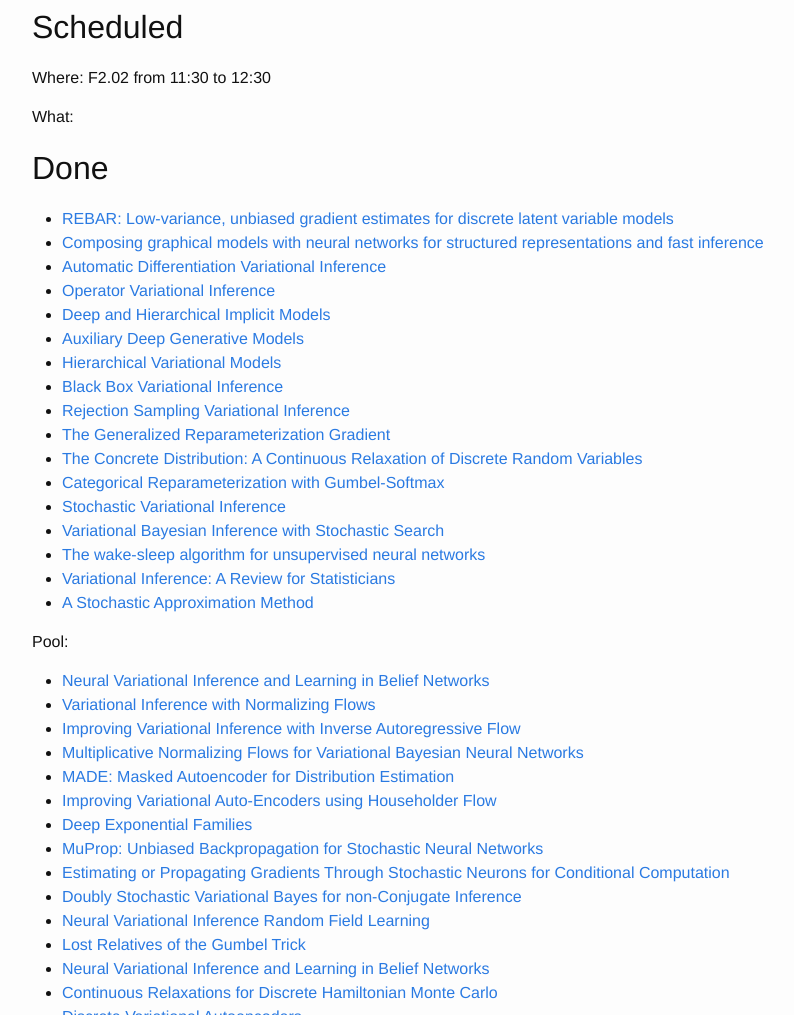
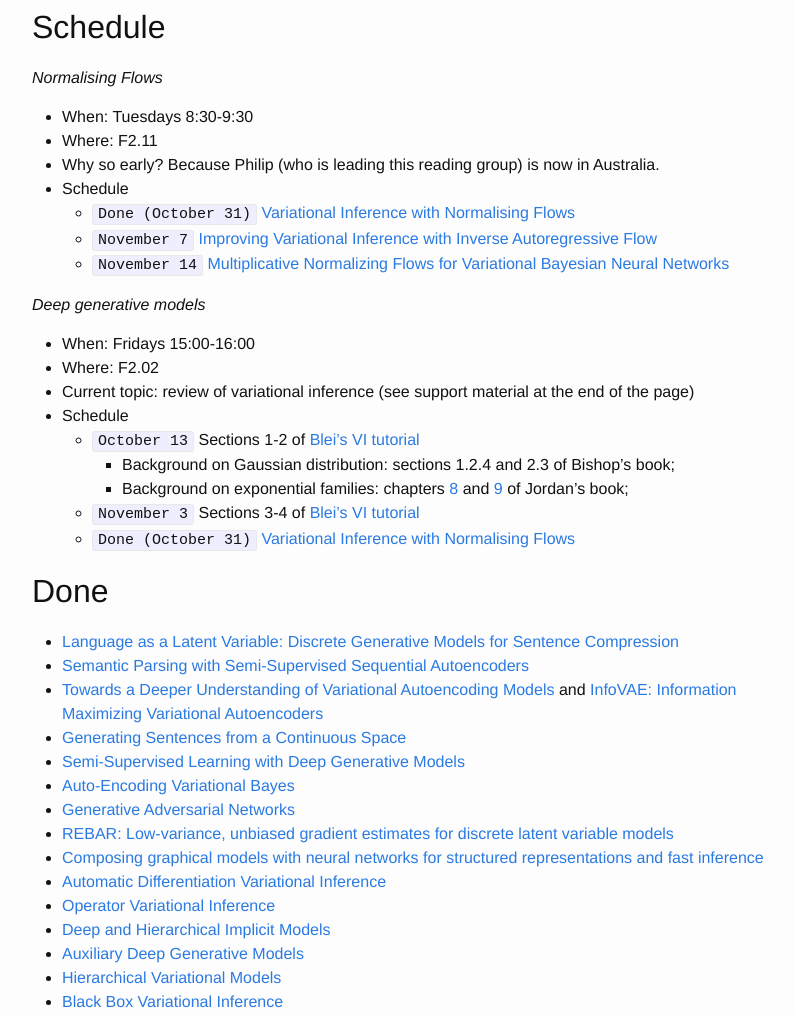
Before and after one commit to wilkeraziz/oldsite, a Jekyll site: the page built from pages/inference.markdown, in a window 1280 px wide and 1400 px high, cut to the strip 385-1400 px from the top of the window. Shown: the whole strip, without its empty margins (238-1032 px from the left). Built offline with Jekyll 4.4.1, drawn with Linux system fonts in a browser that asks for light colours; some of the changed text lies outside the part shown.

Commit message:
organising reading groups information

```diff
--- a/events.markdown
+++ b/events.markdown
@@ -14,9 +14,8 @@ I organise a few reading groups, if you feel like suggesting a paper you can con
 [comment]: <> (http://apps.timwhitlock.info/emoji/tables/unicode)
 [comment]: <> (&#x1F4D4; or D2, D3for Bayesian NLP)
 
-* &#x1F4D5; [Approximate inference](pages/inference)
+* &#x1F4D5; [Approximate inference and deep generative models](pages/inference)
 * &#x1F4D8; [SLPL](pages/slpl)
-* &#x1F4D9; [Deep generative models](pages/dgm)
 * &#x1F4D7; [Deep learning](pages/deeplearning)
 * [NLP2](pages/NLP2)
 * [Optimisation](pages/opt)
--- a/pages/inference.markdown
+++ b/pages/inference.markdown
@@ -10,16 +10,43 @@ This group is interested in techniques for approximate inference in complex prob
 <iframe src="https://calendar.google.com/calendar/embed?mode=AGENDA&amp;height=250&amp;wkst=2&amp;bgcolor=%23FFFFFF&amp;src=oa6cmu8nbg8iet2j07d9tobs1c%40group.calendar.google.com&amp;color=%236E6E41&amp;ctz=Europe%2FAmsterdam" style="border-width:0" width="600" height="250" frameborder="0" scrolling="no"></iframe>
 
 
-# Scheduled
+# Schedule
 
-Where: F2.02 from 11:30 to 12:30
 
-What:
+*Normalising Flows*
+
+* When: Tuesdays 8:30-9:30
+* Where: F2.11
+* Why so early? Because Philip (who is leading this reading group) is now in Australia.
+* Schedule
+    * `Done (October 31)` [Variational Inference with Normalising Flows](https://arxiv.org/abs/1505.05770)
+    * `November 7` [Improving Variational Inference with Inverse Autoregressive Flow](https://arxiv.org/abs/1606.04934)
+    * `November 14` [Multiplicative Normalizing Flows for Variational Bayesian Neural Networks](https://arxiv.org/abs/1703.01961)
+
+
+*Deep generative models*
+
+* When: Fridays 15:00-16:00
+* Where: F2.02
+* Current topic: review of variational inference (see support material at the end of the page)
+* Schedule
+    * `October 13` Sections 1-2 of [Blei's VI tutorial](https://arxiv.org/pdf/1601.00670.pdf)
+        * Background on Gaussian distribution: sections 1.2.4 and 2.3 of Bishop's book;
+        * Background on exponential families: chapters [8](https://www.stat.berkeley.edu/~mjwain/Fall2012_Stat241a/reader_ch8.pdf) and [9](https://people.eecs.berkeley.edu/~jordan/courses/260-spring10/other-readings/chapter9.pdf) of Jordan's book;
+    * `November 3` Sections 3-4 of [Blei's VI tutorial](https://arxiv.org/pdf/1601.00670.pdf)
+    * `Done (October 31)` [Variational Inference with Normalising Flows](https://arxiv.org/abs/1505.05770)
 
 
 
 # Done
 
+* [Language as a Latent Variable: Discrete Generative Models for Sentence Compression](https://arxiv.org/pdf/1609.07317.pdf)
+* [Semantic Parsing with Semi-Supervised Sequential Autoencoders](https://arxiv.org/pdf/1609.09315.pdf)
+* [Towards a Deeper Understanding of Variational Autoencoding Models](https://arxiv.org/pdf/1702.08658.pdf) and [InfoVAE: Information Maximizing Variational Autoencoders](https://arxiv.org/pdf/1706.02262.pdf)
+* [Generating Sentences from a Continuous Space](//arxiv.org/pdf/1511.06349.pdf)
+* [Semi-Supervised Learning with Deep Generative Models](https://arxiv.org/pdf/1406.5298.pdf)
+* [Auto-Encoding Variational Bayes](https://arxiv.org/pdf/1312.6114.pdf)
+* [Generative Adversarial Networks](https://arxiv.org/pdf/1406.2661.pdf)
 * [REBAR: Low-variance, unbiased gradient estimates for discrete latent variable models](https://arxiv.org/pdf/1703.07370.pdf)
 * [Composing graphical models with neural networks for structured representations and fast inference](https://arxiv.org/abs/1603.06277)
 * [Automatic Differentiation Variational Inference](https://arxiv.org/pdf/1603.00788.pdf)
@@ -41,6 +68,15 @@ What:
 
 Pool:
 
+* [Controllable Text Generation](https://arxiv.org/pdf/1703.00955.pdf)
+* [Grammar variational auto-encoder](https://arxiv.org/abs/1703.01925)
+* [Stick-Breaking Variational Autoencoders](https://arxiv.org/pdf/1605.06197.pdf)
+* [Discovering Discrete Latent Topics with Neural Variational Inference](//arxiv.org/pdf/1706.00359.pdf)
+* [Nonparametric Variational Auto-Encoders for Hierarchical Representation Learning](https://arxiv.org/pdf/1703.07027.pdf)
+* [On Unifying Deep Generative Models](https://arxiv.org/pdf/1706.00550.pdf)
+* [Adversarially Regularized Autoencoders for Generating Discrete Structures](https://arxiv.org/pdf/1706.04223.pdf)
+* [Adversarial Feature Matching for Text Generation](https://arxiv.org/pdf/1706.03850.pdf)
+* [Variational Approaches for Auto-Encoding Generative Adversarial Networks](https://arxiv.org/pdf/1706.04987.pdf)
 * [Neural Variational Inference and Learning in Belief Networks](https://arxiv.org/pdf/1402.0030.pdf)
 * [Variational Inference with Normalizing Flows](https://arxiv.org/abs/1505.05770)
 * [Improving Variational Inference with Inverse Autoregressive Flow](https://arxiv.org/pdf/1606.04934.pdf)
```
Also changed, not shown: pages/dgm.markdown (deleted, +0 -34 lines).
